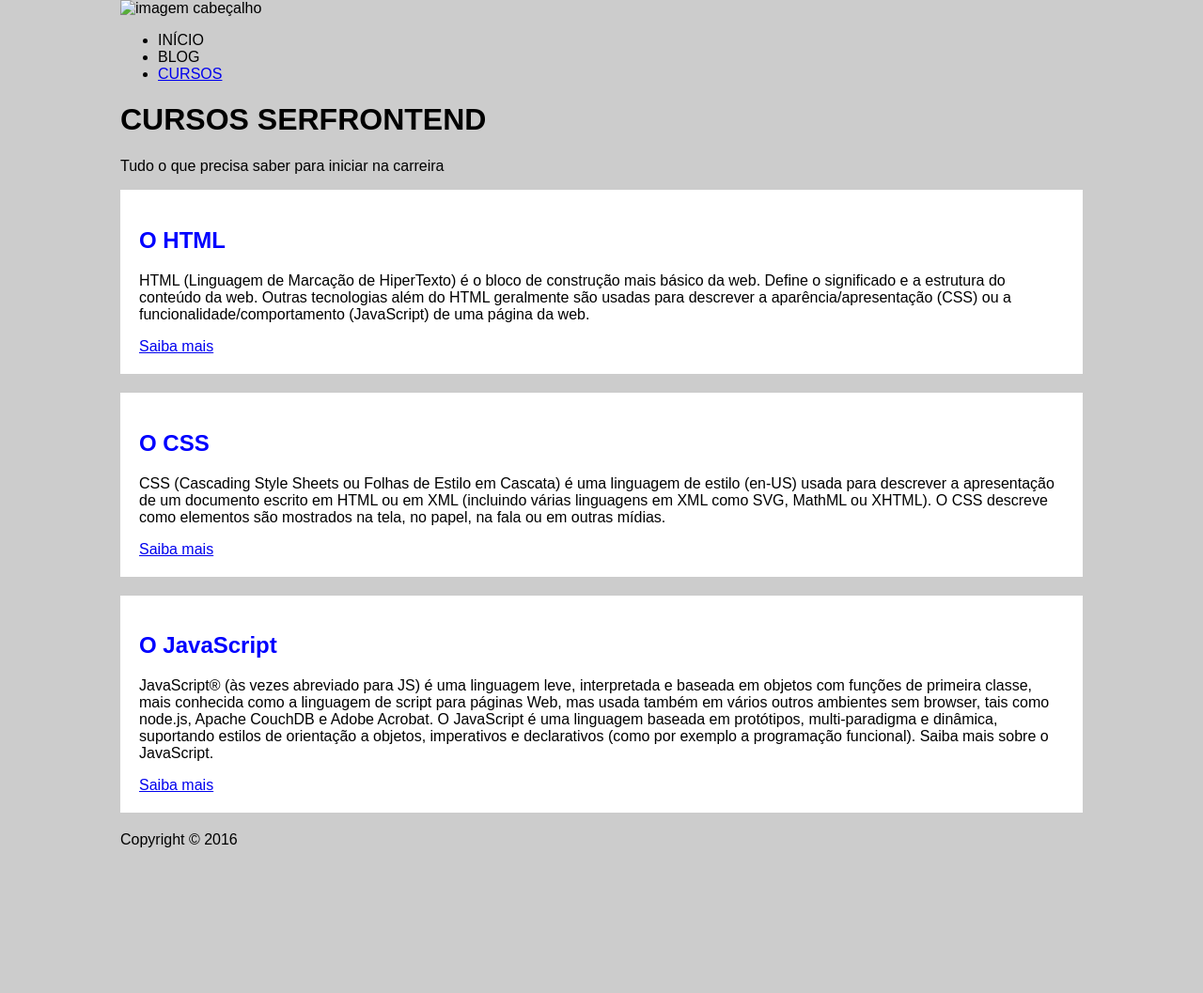
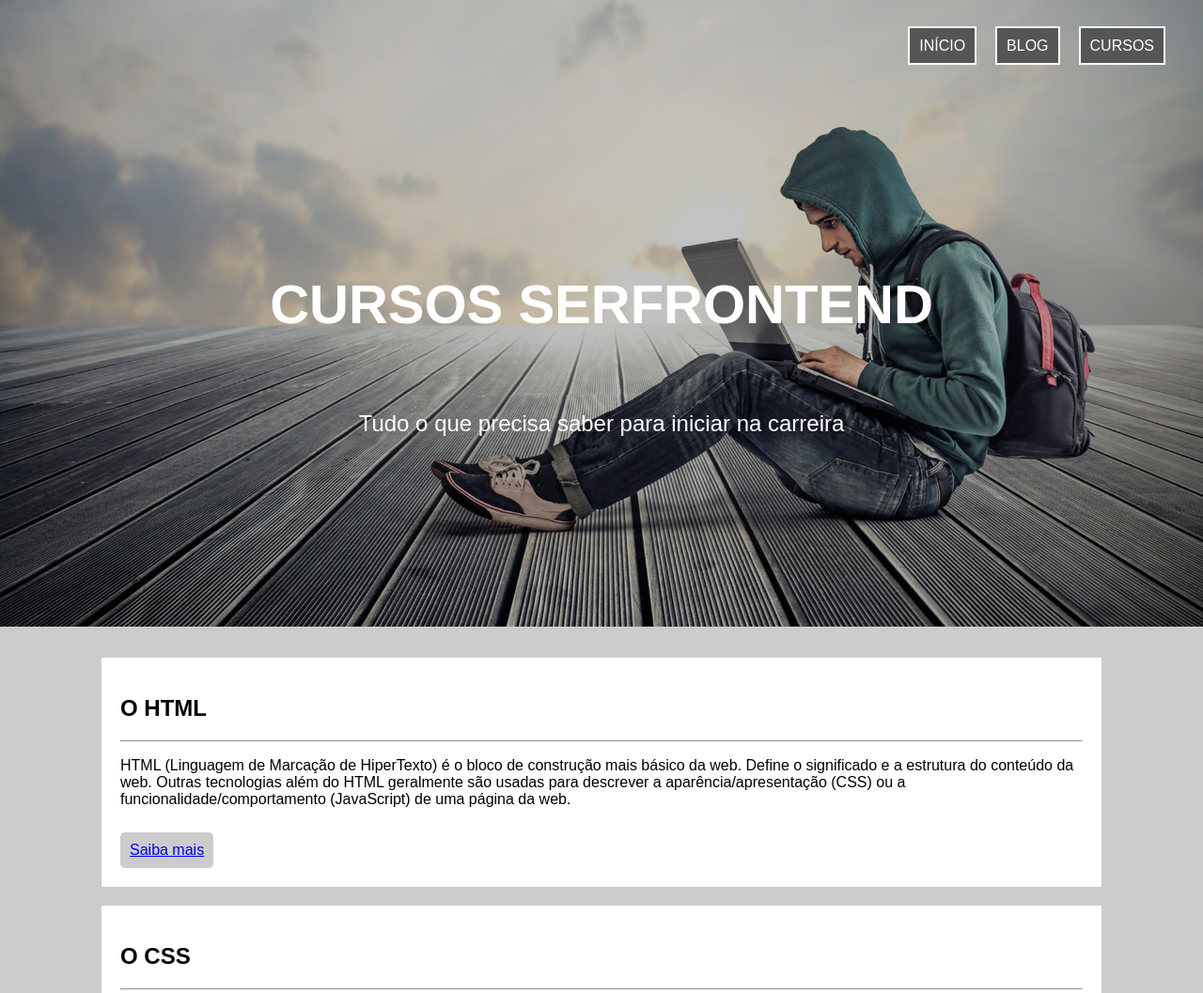
Before and after one commit to Robsonfer/programacao_web_fontend, a plain HTML site: page secao4_estr_semant_posicionamento/Projeto 1/index.html in a window 1280 px wide. Shown: the top 1057 px of the page at 94% size. Before the commit the page ends 919 px from the top, so only its background shows below. Drawn offline with Linux system fonts and the light colour scheme.

Commit message:
resolução do primeiro projeto

```diff
--- a/secao4_estr_semant_posicionamento/Projeto 1/index.html
+++ b/secao4_estr_semant_posicionamento/Projeto 1/index.html
@@ -8,11 +8,10 @@
     </head>
     <body>
         <header>
-            <img src="" alt="imagem cabeçalho">
             <nav>
-                <ul>
-                    <li><a href="#"></a>INÍCIO</li>
-                    <li><a href="#"></a>BLOG</li>
+                <ul class="menu">
+                    <li><a href="#">INÍCIO</a></li>
+                    <li><a href="#">BLOG</a></li>
                     <li><a href="#">CURSOS</a></li>
                 </ul>
             </nav>
@@ -21,23 +20,23 @@
         </header>
         <main>
             <section class="secoes_cursos">
-                <h2>O HTML</h2>
+                <h2>O HTML</h2><hr>
                 <p>HTML (Linguagem de Marcação de HiperTexto) é o bloco de construção mais básico da web. Define o significado e a estrutura do conteúdo da web. Outras tecnologias além do HTML geralmente são usadas para descrever a aparência/apresentação (CSS) ou a funcionalidade/comportamento (JavaScript) de uma página da web.</p>
                 <a href="#">Saiba mais</a>
             </section>
             <section class="secoes_cursos">
-                <h2>O CSS</h2>
+                <h2>O CSS</h2><hr>
                 <p>CSS (Cascading Style Sheets ou Folhas de Estilo em Cascata) é uma linguagem de estilo (en-US) usada para descrever a apresentação de um documento escrito em HTML ou em XML (incluindo várias linguagens em XML como SVG, MathML ou XHTML). O CSS descreve como elementos são mostrados na tela, no papel, na fala ou em outras mídias.</p>
                 <a href="#">Saiba mais</a>
             </section>
             <section class="secoes_cursos">
-                <h2>O JavaScript</h2>
+                <h2>O JavaScript</h2><hr>
                 <p>JavaScript® (às vezes abreviado para JS) é uma linguagem leve, interpretada e baseada em objetos com funções de primeira classe, mais conhecida como a linguagem de script para páginas Web, mas usada também em vários outros ambientes sem browser, tais como node.js, Apache CouchDB e Adobe Acrobat. O JavaScript é uma linguagem baseada em protótipos, multi-paradigma e dinâmica, suportando estilos de orientação a objetos, imperativos e declarativos (como por exemplo a programação funcional). Saiba mais sobre o JavaScript.</p>
                 <a href="#">Saiba mais</a>
             </section>
-            <footer>
-                <p>Copyright © 2016</p>
-            </footer>
         </main>
+        <footer>
+            <p>Copyright © 2016</p>
+        </footer>
     </body>
 </html>
--- /dev/null
+++ b/secao4_estr_semant_posicionamento/Projeto 1/solucao-style.css
@@ -0,0 +1,12 @@
+body {
+    margin: 0;
+    font-family: Arial, Helvetica, sans-serif;
+    background-color: #ccc;
+}
+
+.hero {
+    background-image: url(imagens/bg-3.jpg);
+    color: white;
+    padding: 30px;
+    text-align: center;
+}
--- a/secao4_estr_semant_posicionamento/Projeto 1/style.css
+++ b/secao4_estr_semant_posicionamento/Projeto 1/style.css
@@ -1,16 +1,77 @@
+header {
+    display: block;
+    height: 660px;
+    text-align: center;
+}
+
+header h1 {
+    font-size: 58px;
+    color: white;
+    padding-top: 15%;
+}
+
+header p {
+    font-size: 24px;
+    color: white;
+    margin-top: 80px;
+}
+
 body {
+    background-image: url(imagens/bg-3.jpg);
+    background-size: contain;
+    background-repeat: no-repeat;
     font-family: sans-serif;
     background-color: #ccc;
-    width: 80%;
     margin: auto;
 }
 
-h2 {
-    color: blue;
-}
-
 .secoes_cursos {
+    margin: auto;
+    width: 80%;
     background-color: #fff;
     padding: 20px;
     margin-bottom: 20px;
 }
+
+.secoes_cursos a {
+    display: inline-block;
+    margin-top: 10px;
+    border-radius: 5px;
+    background-color: #ccc;
+    padding: 10px;
+}
+
+.secoes_cursos a:hover {
+    background-color: blue;
+    color: white;
+}
+
+.menu {
+    list-style-type: none;
+    display: flex;
+    justify-content: right;
+    gap: 20px;
+    margin: 40px;
+}
+
+.menu li a {
+    text-decoration: none;
+    color: white;
+    border: #fff 2px solid;
+    padding: 10px;
+    background-color: #565555;
+}
+
+.menu li a:hover {
+    background-color: white;
+    color: #565555;
+    border: #565555 2px solid;
+}
+
+footer {
+    text-align: center;
+    margin-top: 20px;
+    padding: 10px;
+    background-color: #999;
+    color: white;
+}
```
Also changed, not shown: secao4_estr_semant_posicionamento/Projeto 1/solucao.html (added, +65 -0 lines).
